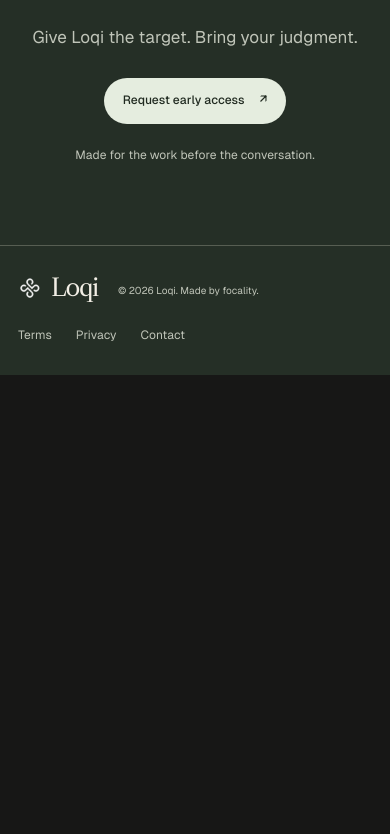
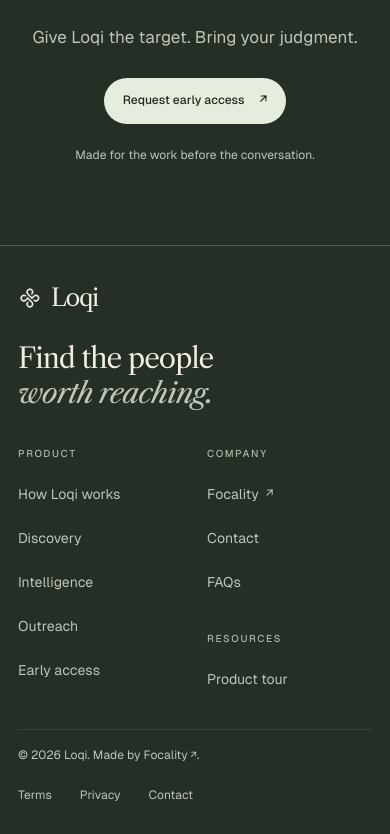
Before and after one commit to Falco0906/loqi, a Next.js app: page / in a window 390 px wide. Shown: the part 9585-10419 px from the top of the page. Before the commit the page ends 9960 px from the top, so only its background shows below. Built offline with nearby package versions, Linux system fonts and the light colour scheme.

Commit message:
feat: expand footer with product navigation

```diff
--- a/src/components/landing/Landing.module.css
+++ b/src/components/landing/Landing.module.css
@@ -108,10 +108,21 @@
 .landing :global(.final .h1) { font-size:clamp(46px,6.3vw,88px); }
 .landing :global(.final .sec-lede) { margin:26px auto 0; }
 .landing :global(.fine) { color:var(--muted); font-size:12px; margin-top:22px; }
-.landing :global(.footer) { background:var(--sage); border-top:1px solid var(--line-2); padding:30px 0; }
-.landing :global(.foot-in) { display:flex; align-items:center; gap:28px; font-size:12px; color:var(--muted); }
-.landing :global(.foot-links) { display:flex; gap:24px; margin-left:auto; }
-.landing :global(.foot-links a) { text-decoration:none; }
+.landing :global(.footer) { background:var(--sage); border-top:1px solid var(--line-2); padding:56px 0 16px; }
+.landing :global(.foot-top) { display:grid; grid-template-columns:minmax(0,1fr) auto; gap:64px; padding-bottom:28px; }
+.landing :global(.foot-brand>a) { display:inline-flex; text-decoration:none; }
+.landing :global(.foot-statement) { margin-top:24px; font:400 clamp(28px,2.7vw,36px)/1.25 var(--editorial),Georgia,serif; letter-spacing:-.035em; }
+.landing :global(.foot-statement em) { color:var(--muted); }
+.landing :global(.foot-sitemap) { display:grid; grid-template-columns:minmax(150px,max-content) max-content max-content; gap:clamp(32px,5vw,72px); }
+.landing :global(.foot-group h2) { margin:3px 0 10px; font-size:10px; font-weight:500; letter-spacing:.16em; text-transform:uppercase; color:var(--meta); }
+.landing :global(.foot-group ul) { list-style:none; margin:0; padding:0; }
+.landing :global(.foot-group a) { display:inline-flex; align-items:center; gap:7px; min-height:44px; font-size:14px; }
+.landing :global(.foot-group a span),.landing :global(.foot-external) { font-size:.85em; }
+.landing :global(.foot-bottom) { display:flex; justify-content:space-between; align-items:center; gap:24px; border-top:1px solid var(--line); padding-top:16px; font-size:12px; color:var(--muted); }
+.landing :global(.foot-links) { display:flex; gap:24px; }
+.landing :global(.foot-links a) { display:inline-flex; align-items:center; min-height:44px; }
+.landing :global(.foot-sitemap a),.landing :global(.foot-bottom a) { color:var(--muted); text-decoration:none; transition:color .2s; }
+.landing :global(.foot-sitemap a:hover),.landing :global(.foot-bottom a:hover) { color:var(--text); }
 @media(max-width:1100px) {
  .landing :global(.nav-links) { gap:18px; }
  .landing :global(.together-grid),.landing :global(.section-heading),.landing :global(.access),.landing :global(.faq-layout) { gap:40px; }
@@ -132,7 +143,7 @@
  .landing :global(.faq-layout) { margin-top:80px; padding-top:60px; }
  .landing :global(.hero-foot) { margin-top:35px; }
  .landing :global(.hero-foot p span) { margin-inline:8px; }
- .landing :global(.foot-in) { flex-wrap:wrap; }
+ .landing :global(.foot-top) { grid-template-columns:1fr; gap:32px; padding-bottom:28px; }
 }
 @media(max-width:560px) {
  .landing { --nav-h:64px; }
@@ -161,9 +172,12 @@
  .landing :global(.faq summary) { font-size:14px; }
  .landing :global(.final) { padding-block:80px; }
  .landing :global(.final .h1) { font-size:43px; }
- .landing :global(.foot-in) { gap:20px; }
- .landing :global(.foot-in>span) { font-size:10px; }
- .landing :global(.foot-links) { margin-left:0; width:100%; }
+ .landing :global(.footer) { padding-top:40px; }
+ .landing :global(.foot-sitemap) { grid-template-columns:repeat(2,minmax(0,1fr)); gap:24px; }
+ .landing :global(.foot-group:first-child) { grid-row:span 2; }
+ .landing :global(.foot-group h2) { margin-bottom:10px; }
+ .landing :global(.foot-bottom) { flex-direction:column; align-items:flex-start; gap:8px; }
+ .landing :global(.foot-links) { gap:28px; }
 }
 @media(prefers-reduced-motion:reduce) {
  .landing *, .landing *::before, .landing *::after { animation:none!important; transition:none!important; scroll-behavior:auto!important; }
--- a/src/components/landing/PageSections.tsx
+++ b/src/components/landing/PageSections.tsx
@@ -55,5 +55,33 @@
 }
 
 export function Footer() {
-  return <footer className="footer"><div className="wrap foot-in"><a href="#top" aria-label="Loqi home"><LoqiBrand /></a><span>© 2026 Loqi. Made by <a href="https://focality.space">focality</a>.</span><nav className="foot-links" aria-label="Footer"><Link href="/legal/terms">Terms</Link><Link href="/legal/privacy">Privacy</Link><Link href="/contact">Contact</Link></nav></div></footer>;
+  return <footer className="footer"><div className="wrap">
+    <div className="foot-top">
+      <div className="foot-brand">
+        <Link href="/#top" aria-label="Loqi home"><LoqiBrand /></Link>
+        <p className="foot-statement">Find the people<br /><em>worth reaching.</em></p>
+      </div>
+      <nav className="foot-sitemap" aria-label="Footer sitemap">
+        <div className="foot-group"><h2>Product</h2><ul>
+          <li><Link href="/#how">How Loqi works</Link></li>
+          <li><Link href="/#stage-1">Discovery</Link></li>
+          <li><Link href="/#context">Intelligence</Link></li>
+          <li><Link href="/#message">Outreach</Link></li>
+          <li><Link href="/#access">Early access</Link></li>
+        </ul></div>
+        <div className="foot-group"><h2>Company</h2><ul>
+          <li><a href="https://focality.space/" target="_blank" rel="noopener noreferrer">Focality <span aria-hidden="true">↗</span></a></li>
+          <li><Link href="/contact">Contact</Link></li>
+          <li><Link href="/#questions">FAQs</Link></li>
+        </ul></div>
+        <div className="foot-group"><h2>Resources</h2><ul>
+          <li><Link href="/#stage-0">Product tour</Link></li>
+        </ul></div>
+      </nav>
+    </div>
+    <div className="foot-bottom">
+      <p>© 2026 Loqi. Made by <a href="https://focality.space/" target="_blank" rel="noopener noreferrer">Focality<span className="foot-external" aria-hidden="true"> ↗</span></a>.</p>
+      <nav className="foot-links" aria-label="Legal and contact"><Link href="/legal/terms">Terms</Link><Link href="/legal/privacy">Privacy</Link><Link href="/contact">Contact</Link></nav>
+    </div>
+  </div></footer>;
 }
```
